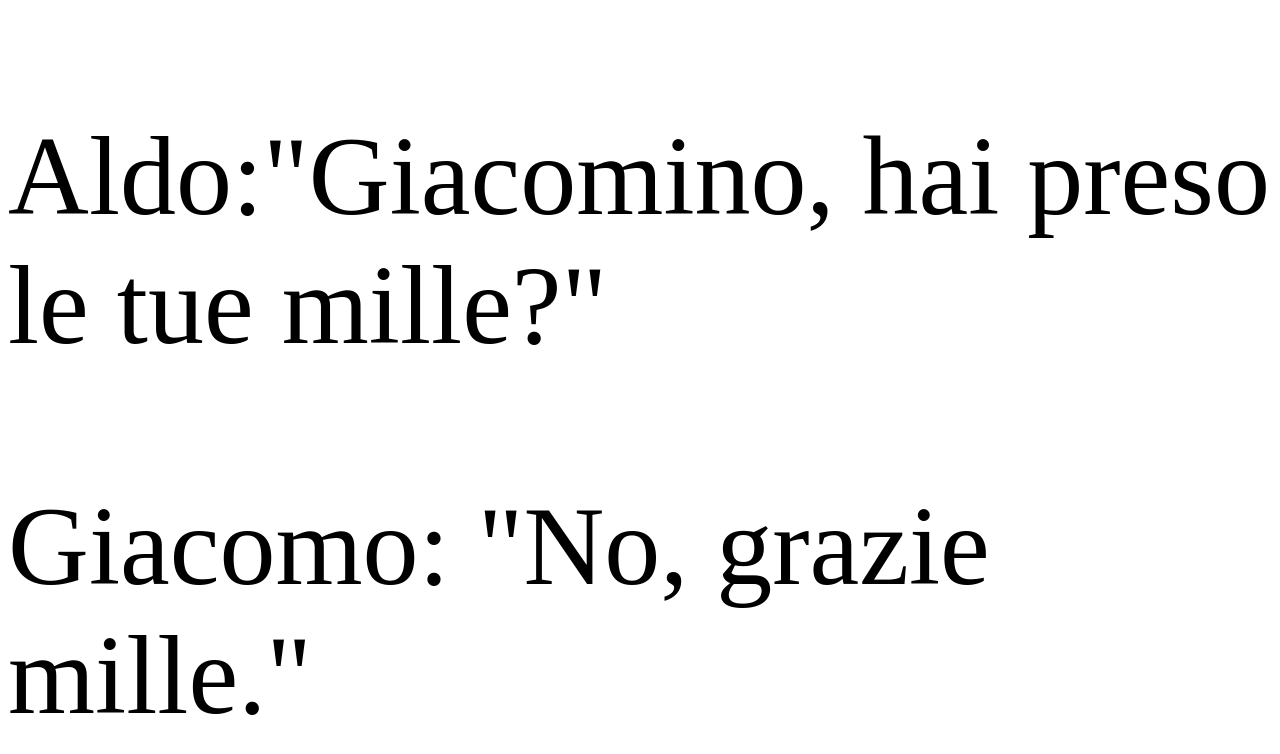
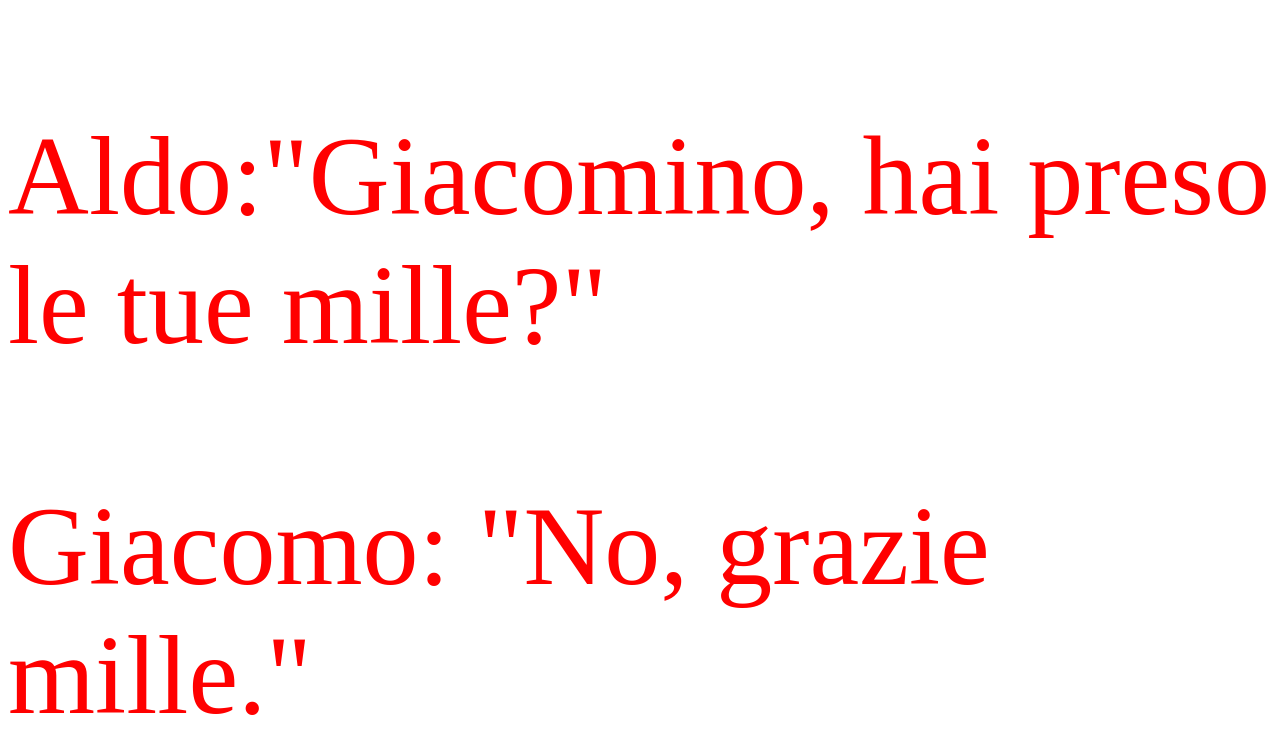
Before and after one commit to Svenez96/css-exercises-week2, a plain HTML site: page 4th exercise/index.html in a window 1280 px wide. Drawn offline with Linux system fonts and the light colour scheme; the site is published under a folder, as on GitHub Pages, so addresses that start at the root find nothing.

Commit message:
added root to css

```diff
--- a/4th exercise/style.css
+++ b/4th exercise/style.css
@@ -1,4 +1,4 @@
-@import url(/root.css);
+@import url(root.css);
 * {
     color: var(--primary-color);
 }
```
Also changed, not shown: 4th exercise/root.css (renamed from root.css).
